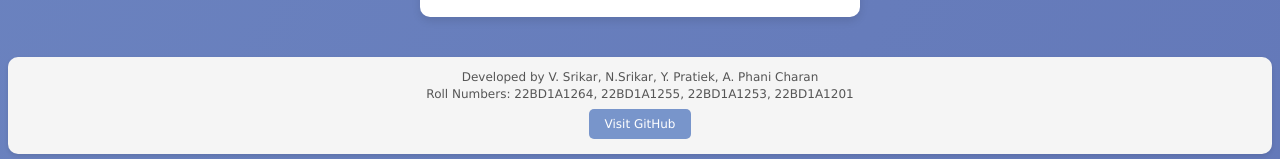
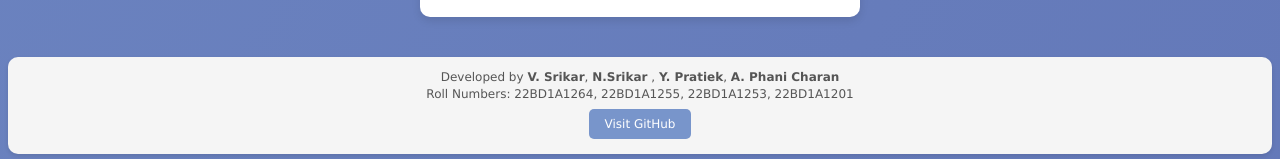
Before and after one commit to SrikarVeluvali/dataanalysis, a plain HTML site: page index.html in a window 1280 px wide. Shown: the part 1970-2129 px from the top of the page. Drawn offline with Linux system fonts and the light colour scheme.

Commit message:
Update index.html

```diff
--- a/index.html
+++ b/index.html
@@ -62,7 +62,7 @@
 
     <footer>
         <div class="footer-content">
-            <p>Developed by V. Srikar, N.Srikar, Y. Pratiek, A. Phani Charan</p>
+            <p>Developed by <strong title="Chef">V. Srikar</strong>, <strong title="Bozo">N.Srikar</strong> , <strong title="STFU Bitches">Y. Pratiek</strong>, <strong title="I'm Game">A. Phani Charan</strong></p>
             <p>Roll Numbers: 22BD1A1264, 22BD1A1255, 22BD1A1253, 22BD1A1201</p>
             <a href="https://github.com/SrikarVeluvali/dataanalysis" target="_blank" class="btn">Visit GitHub</a>
         </div>
```
